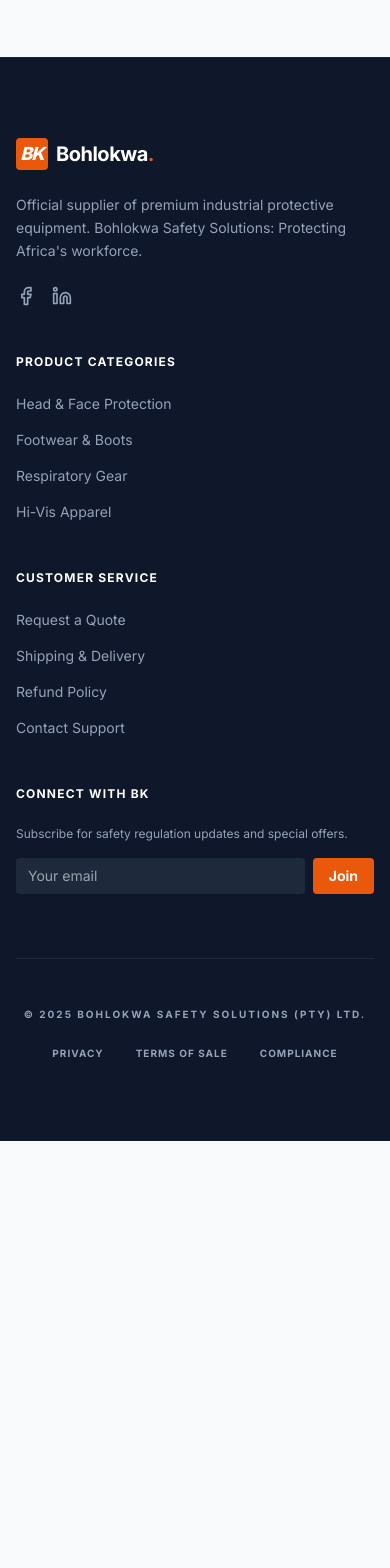
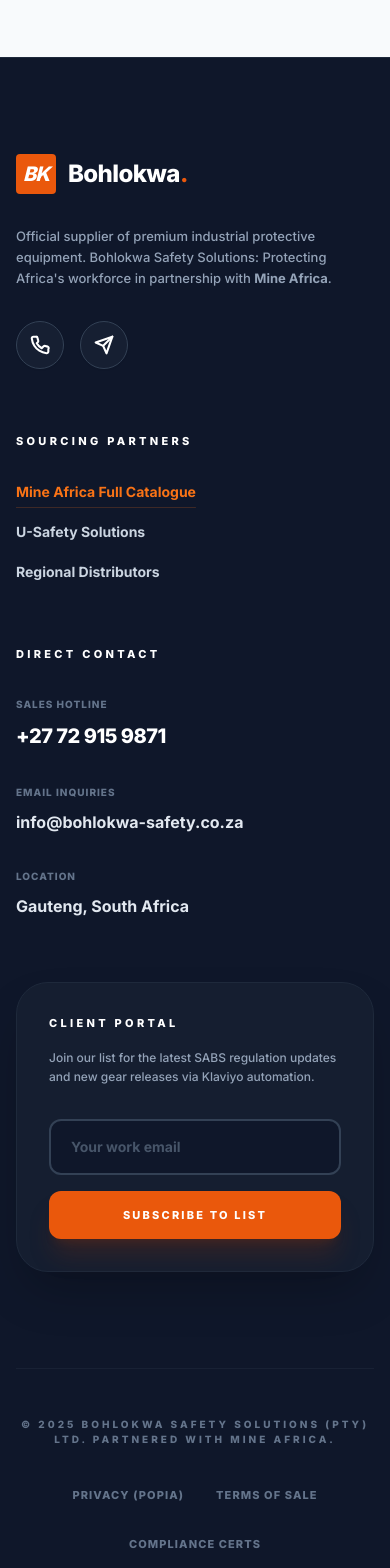
Before and after one commit to Melotwo/Bohlokwa-Safety-Solutions., a React (Vite) app: page / in a window 390 px wide. Shown: the part 5460-7028 px from the top of the page. Before the commit the page ends 6601 px from the top, so only its background shows below. Built offline with nearby package versions, Linux system fonts and the light colour scheme.

Commit message:
Refactor Footer component with new styles and links
Updated footer styles and content, added Mine Africa affiliate link, and modified layout for better presentation.

```diff
--- a/components/Footer.tsx
+++ b/components/Footer.tsx
@@ -1,5 +1,5 @@
-
 import React from 'react';
+import { MINE_AFRICA_AFFILIATE_URL } from '../constants';
 
 interface FooterProps {
   id?: string;
@@ -7,67 +7,101 @@
 
 export const Footer: React.FC<FooterProps> = ({ id }) => {
   return (
-    <footer id={id} className="bg-slate-900 text-slate-400 py-20 border-t border-slate-800">
+    <footer id={id} className="bg-[#0f172a] text-slate-400 pt-24 pb-12 border-t border-slate-800">
       <div className="max-w-7xl mx-auto px-4 sm:px-6 lg:px-8">
-        <div className="grid md:grid-cols-4 gap-12 mb-16">
-          <div className="col-span-1 md:col-span-1">
-            <div className="flex items-center gap-2 mb-6">
-              <div className="w-8 h-8 bg-orange-600 rounded flex items-center justify-center text-white font-black text-lg italic tracking-tighter">
+        <div className="grid md:grid-cols-4 gap-16 mb-24">
+          {/* Column 1: Brand Info */}
+          <div className="col-span-1">
+            <div className="flex items-center gap-3 mb-8">
+              <div className="w-10 h-10 bg-orange-600 rounded flex items-center justify-center text-white font-black text-xl italic tracking-tighter">
                 BK
               </div>
-              <span className="text-xl font-bold tracking-tight text-white">
+              <span className="text-2xl font-black tracking-tight text-white">
                 Bohlokwa<span className="text-orange-600">.</span>
               </span>
             </div>
-            <p className="text-sm leading-relaxed mb-6">
-              Official supplier of premium industrial protective equipment. Bohlokwa Safety Solutions: Protecting Africa's workforce.
+            <p className="text-[13px] leading-relaxed mb-8 font-medium text-slate-400">
+              Official supplier of premium industrial protective equipment. Bohlokwa Safety Solutions: Protecting Africa's workforce in partnership with <strong>Mine Africa</strong>.
             </p>
             <div className="flex gap-4">
-              <a href="#" className="hover:text-white transition-colors">
-                <svg xmlns="http://www.w3.org/2000/svg" width="20" height="20" viewBox="0 0 24 24" fill="none" stroke="currentColor" strokeWidth="2" strokeLinecap="round" strokeLinejoin="round"><path d="M18 2h-3a5 5 0 0 0-5 5v3H7v4h3v8h4v-8h3l1-4h-4V7a1 1 0 0 1 1-1h3z"/></svg>
+              <a href="tel:+27729159871" className="w-12 h-12 rounded-full bg-slate-800/50 border border-slate-700 flex items-center justify-center text-white hover:bg-orange-600 hover:border-orange-600 transition-all shadow-sm">
+                <svg xmlns="http://www.w3.org/2000/svg" width="20" height="20" viewBox="0 0 24 24" fill="none" stroke="currentColor" strokeWidth="2.5" strokeLinecap="round" strokeLinejoin="round"><path d="M22 16.92v3a2 2 0 0 1-2.18 2 19.79 19.79 0 0 1-8.63-3.07 19.5 19.5 0 0 1-6-6 19.79 19.79 0 0 1-3.07-8.67A2 2 0 0 1 4.11 2h3a2 2 0 0 1 2 1.72 12.84 12.84 0 0 0 .7 2.81 2 2 0 0 1-.45 2.11L8.09 9.91a16 16 0 0 0 6 6l2.28-2.28a2 2 0 0 1 2.11-.45 12.84 12.84 0 0 0 2.81.7A2 2 0 0 1 22 16.92z"/></svg>
               </a>
-              <a href="#" className="hover:text-white transition-colors">
-                <svg xmlns="http://www.w3.org/2000/svg" width="20" height="20" viewBox="0 0 24 24" fill="none" stroke="currentColor" strokeWidth="2" strokeLinecap="round" strokeLinejoin="round"><path d="M16 8a6 6 0 0 1 6 6v7h-4v-7a2 2 0 0 0-2-2 2 2 0 0 0-2 2v7h-4v-7a6 6 0 0 1 6-6z"/><rect x="2" y="9" width="4" height="12"/><circle cx="4" cy="4" r="2"/></svg>
+              <a href="mailto:info@bohlokwa-safety.co.za" className="w-12 h-12 rounded-full bg-slate-800/50 border border-slate-700 flex items-center justify-center text-white hover:bg-orange-600 hover:border-orange-600 transition-all shadow-sm">
+                <svg xmlns="http://www.w3.org/2000/svg" width="20" height="20" viewBox="0 0 24 24" fill="none" stroke="currentColor" strokeWidth="2.5" strokeLinecap="round" strokeLinejoin="round"><path d="m22 2-7 20-4-9-9-4Z"/><path d="M22 2 11 13"/></svg>
               </a>
             </div>
           </div>
 
+          {/* Column 2: Sourcing Partners */}
           <div>
-            <h4 className="text-white font-bold mb-6 text-xs uppercase tracking-widest">Product Categories</h4>
-            <ul className="space-y-4 text-sm">
-              <li><a href="#" className="hover:text-orange-400 transition-colors">Head & Face Protection</a></li>
-              <li><a href="#" className="hover:text-orange-400 transition-colors">Footwear & Boots</a></li>
-              <li><a href="#" className="hover:text-orange-400 transition-colors">Respiratory Gear</a></li>
-              <li><a href="#" className="hover:text-orange-400 transition-colors">Hi-Vis Apparel</a></li>
+            <h4 className="text-white font-black mb-8 text-[11px] uppercase tracking-[0.3em]">Sourcing Partners</h4>
+            <ul className="space-y-5 text-sm font-bold">
+              <li>
+                <a href={MINE_AFRICA_AFFILIATE_URL} target="_blank" rel="noopener noreferrer" className="text-orange-500 hover:text-white transition-colors underline decoration-orange-500/20 underline-offset-[10px]">
+                  Mine Africa Full Catalogue
+                </a>
+              </li>
+              <li><a href="#" className="text-slate-300 hover:text-orange-500 transition-colors">U-Safety Solutions</a></li>
+              <li><a href="#" className="text-slate-300 hover:text-orange-500 transition-colors">Regional Distributors</a></li>
             </ul>
           </div>
 
+          {/* Column 3: Direct Contact */}
           <div>
-            <h4 className="text-white font-bold mb-6 text-xs uppercase tracking-widest">Customer Service</h4>
-            <ul className="space-y-4 text-sm">
-              <li><a href="#" className="hover:text-orange-400 transition-colors">Request a Quote</a></li>
-              <li><a href="#" className="hover:text-orange-400 transition-colors">Shipping & Delivery</a></li>
-              <li><a href="#" className="hover:text-orange-400 transition-colors">Refund Policy</a></li>
-              <li><a href="#" className="hover:text-orange-400 transition-colors">Contact Support</a></li>
+            <h4 className="text-white font-black mb-8 text-[11px] uppercase tracking-[0.3em]">Direct Contact</h4>
+            <ul className="space-y-8 text-sm">
+              <li className="flex flex-col">
+                <span className="text-[10px] text-slate-500 uppercase font-black tracking-widest mb-2">Sales Hotline</span>
+                <a href="tel:+27729159871" className="text-white hover:text-orange-500 transition-colors font-black text-xl tracking-tight">
+                  +27 72 915 9871
+                </a>
+              </li>
+              <li className="flex flex-col">
+                <span className="text-[10px] text-slate-500 uppercase font-black tracking-widest mb-2">Email Inquiries</span>
+                <a href="mailto:info@bohlokwa-safety.co.za" className="text-slate-200 hover:text-orange-500 transition-colors font-bold text-base">
+                  info@bohlokwa-safety.co.za
+                </a>
+              </li>
+              <li className="flex flex-col">
+                <span className="text-[10px] text-slate-500 uppercase font-black tracking-widest mb-2">Location</span>
+                <span className="text-slate-200 font-bold text-base">Gauteng, South Africa</span>
+              </li>
             </ul>
           </div>
 
-          <div>
-            <h4 className="text-white font-bold mb-6 text-xs uppercase tracking-widest">Connect With BK</h4>
-            <p className="text-xs mb-4">Subscribe for safety regulation updates and special offers.</p>
-            <div className="flex gap-2">
-              <input type="email" placeholder="Your email" className="bg-slate-800 border-none rounded px-3 py-2 text-sm w-full focus:ring-1 focus:ring-orange-500" />
-              <button className="bg-orange-600 text-white px-4 py-2 rounded text-sm font-bold">Join</button>
-            </div>
+          {/* Column 4: Client Portal (Klaviyo Style) */}
+          <div className="bg-[#1e293b]/40 p-8 rounded-[2rem] border border-slate-800 shadow-2xl">
+            <h4 className="text-white font-black mb-4 text-[11px] uppercase tracking-[0.3em]">Client Portal</h4>
+            <p className="text-[12px] mb-8 leading-relaxed font-medium text-slate-400">
+              Join our list for the latest SABS regulation updates and new gear releases via Klaviyo automation.
+            </p>
+            <form className="flex flex-col gap-4" onSubmit={(e) => e.preventDefault()}>
+              <input
+                type="email"
+                required
+                placeholder="Your work email"
+                className="bg-[#0f172a] border-slate-700 border-2 rounded-xl px-5 py-4 text-sm w-full focus:ring-2 focus:ring-orange-500/50 outline-none text-white font-bold transition-all placeholder:text-slate-600"
+              />
+              <button
+                type="submit"
+                className="bg-orange-600 hover:bg-orange-700 text-white px-6 py-4 rounded-xl text-[11px] font-black uppercase tracking-[0.2em] transition-all active:scale-[0.97] shadow-xl shadow-orange-900/30"
+              >
+                Subscribe to List
+              </button>
+            </form>
           </div>
         </div>
 
-        <div className="pt-12 border-t border-slate-800 flex flex-col md:flex-row justify-between items-center gap-6">
-          <p className="text-[10px] uppercase font-bold tracking-[0.2em]">© 2025 Bohlokwa Safety Solutions (Pty) Ltd.</p>
-          <div className="flex gap-8 text-[10px] font-bold uppercase tracking-widest">
-            <a href="#" className="hover:text-white transition-colors">Privacy</a>
+        {/* Bottom Bar */}
+        <div className="pt-12 border-t border-slate-800/60 flex flex-col md:flex-row justify-between items-center gap-10">
+          <p className="text-[10px] uppercase font-black tracking-[0.3em] text-slate-500 text-center md:text-left">
+            © 2025 BOHLOKWA SAFETY SOLUTIONS (PTY) LTD. PARTNERED WITH MINE AFRICA.
+          </p>
+          <div className="flex flex-wrap justify-center gap-8 text-[11px] font-black uppercase tracking-widest text-slate-500">
+            <a href="#" className="hover:text-white transition-colors">Privacy (POPIA)</a>
             <a href="#" className="hover:text-white transition-colors">Terms of Sale</a>
-            <a href="#" className="hover:text-white transition-colors">Compliance</a>
+            <a href="#" className="hover:text-white transition-colors">Compliance Certs</a>
           </div>
         </div>
       </div>
```
